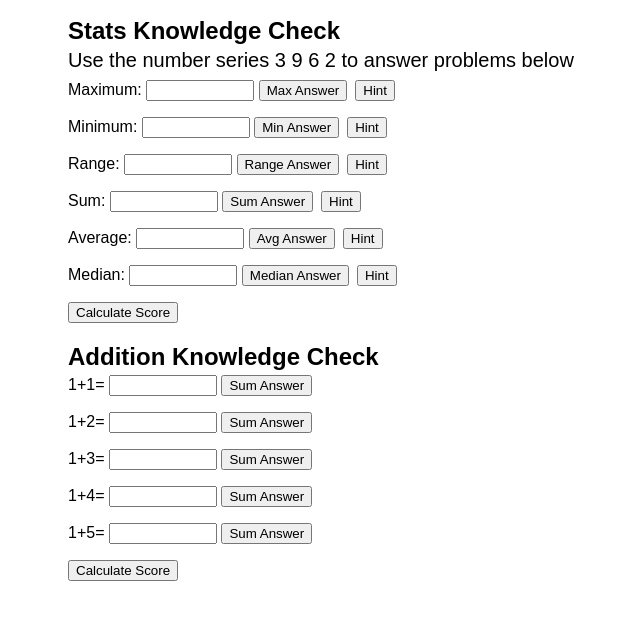
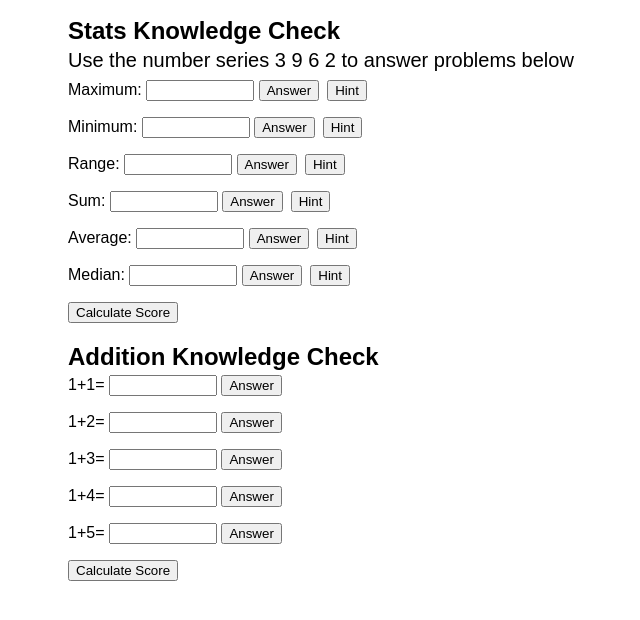
Before and after one commit to SeaFilmz/statslearningwebsite, a plain HTML site: page index.html in a window 1280 px wide. Shown: the part 92-712 px from the top of the page, without its empty margins (72-712 px from the left). Drawn offline with Linux system fonts and the light colour scheme.

Commit message:
Simplify Text on Answer Buttons
Simplify the text on all the answer buttons to only say Answer.

```diff
--- a/index.html
+++ b/index.html
@@ -25,32 +25,32 @@
 
       <span>Maximum: <input type="number" id="maxInput" class="inputField"></span>
 
-      <button id="maxButton">Max Answer</button><button id="maxHintButton" class="hintButton">Hint</button>
+      <button id="maxButton">Answer</button><button id="maxHintButton" class="hintButton">Hint</button>
       <p id="maxAnswer"></p>
 
       <span>Minimum: <input type="number" id="minInput" class="inputField"></span>
 
-      <button id="minButton">Min Answer</button><button id="minHintButton" class="hintButton">Hint</button>
+      <button id="minButton">Answer</button><button id="minHintButton" class="hintButton">Hint</button>
       <p id="minAnswer"></p>
 
       <span>Range: <input type="number" id="rangeInput" class="inputField"></span>
 
-      <button id="rangeButton">Range Answer</button><button id="rangeHintButton" class="hintButton">Hint</button>
+      <button id="rangeButton">Answer</button><button id="rangeHintButton" class="hintButton">Hint</button>
       <p id="rangeAnswer"></p>
 
       <span>Sum: <input type="number" id="sumInput" class="inputField"></span>
 
-      <button id="sumButton">Sum Answer</button><button id="sumHintButton" class="hintButton">Hint</button>
+      <button id="sumButton">Answer</button><button id="sumHintButton" class="hintButton">Hint</button>
       <p id="sumAnswer"></p></p>
 
       <span>Average: <input type="number" id="avgInput" class="inputField"></span>
 
-      <button id="avgButton">Avg Answer</button><button id="avgHintButton" class="hintButton">Hint</button>
+      <button id="avgButton">Answer</button><button id="avgHintButton" class="hintButton">Hint</button>
       <p id="avgAnswer"></p>
 
       <span>Median: <input type="number" id="medianInput" class="inputField"></span>
 
-      <button id="medianButton">Median Answer</button><button id="medianHintButton" class="hintButton">Hint</button>
+      <button id="medianButton">Answer</button><button id="medianHintButton" class="hintButton">Hint</button>
       <p id="medianAnswer"></p>
 
       <button id="calculateScoreButton">Calculate Score</button>
@@ -60,27 +60,27 @@
 
       <span>1+1= <input type="number" id="add1Input" class="inputField"></span>
 
-      <button id="add1Button">Sum Answer</button>
+      <button id="add1Button">Answer</button>
       <p id="add1Answer"></p></p>
 
       <span>1+2= <input type="number" id="add2Input" class="inputField"></span>
 
-      <button id="add2Button">Sum Answer</button>
+      <button id="add2Button">Answer</button>
       <p id="add2Answer"></p></p>
 
       <span>1+3= <input type="number" id="add3Input" class="inputField"></span>
 
-      <button id="add3Button">Sum Answer</button>
+      <button id="add3Button">Answer</button>
       <p id="add3Answer"></p></p>
 
       <span>1+4= <input type="number" id="add4Input" class="inputField"></span>
 
-      <button id="add4Button">Sum Answer</button>
+      <button id="add4Button">Answer</button>
       <p id="add4Answer"></p></p>
 
       <span>1+5= <input type="number" id="add5Input" class="inputField"></span>
 
-      <button id="add5Button">Sum Answer</button>
+      <button id="add5Button">Answer</button>
       <p id="add5Answer"></p></p>
 
       <button id="calculateAddScoreButton">Calculate Score</button>
```
